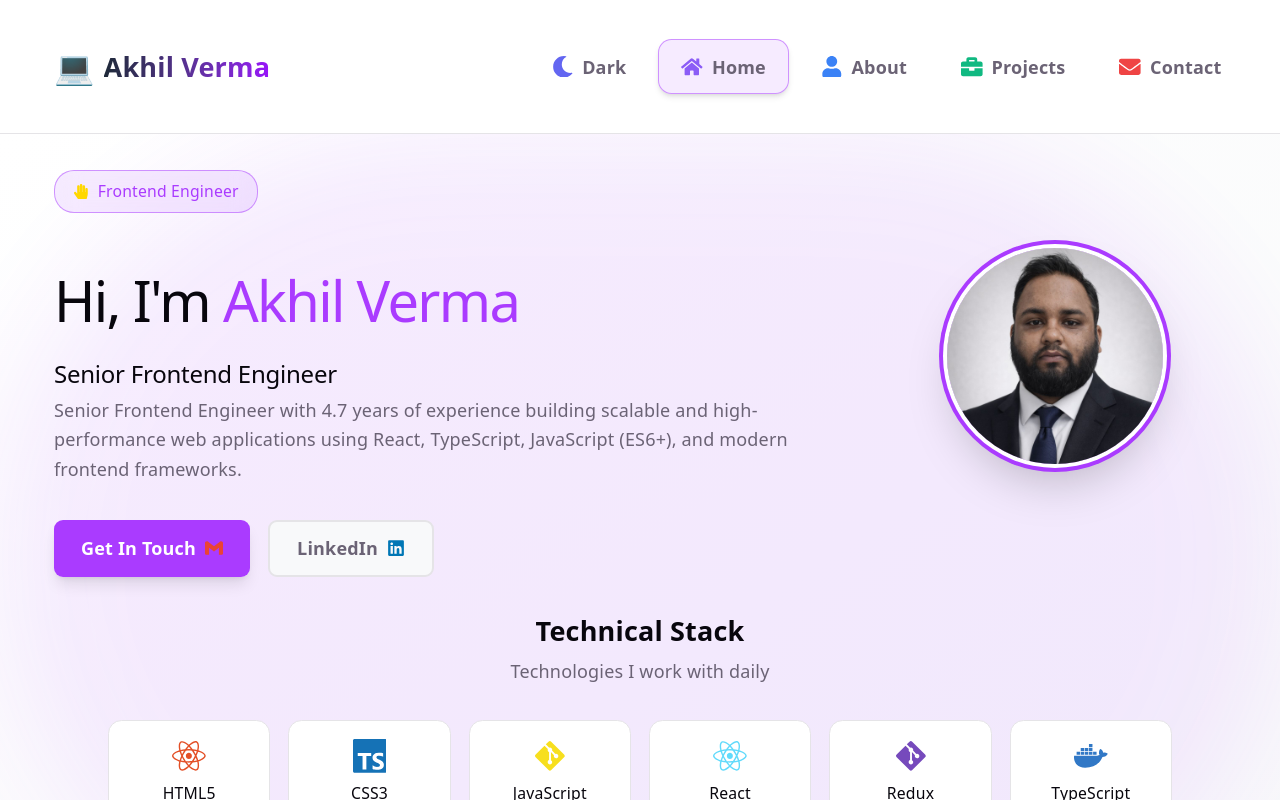
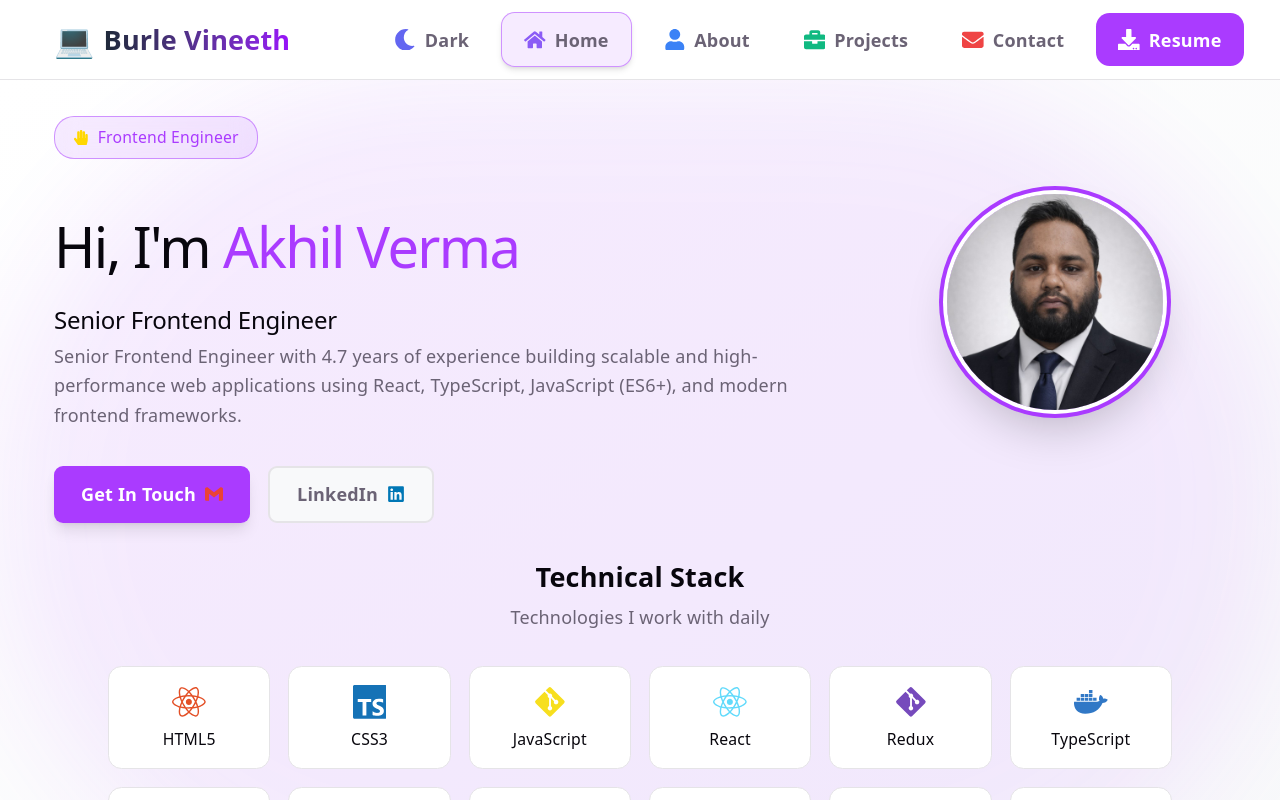
Before and after one commit to Akhil11V/portfolio, a React (Vite) app: page / in a window 1280 px wide. Shown: the top 800 px of the page. Built offline with nearby package versions, Linux system fonts and the light colour scheme.

Commit message:
Update Navigation.tsx

```diff
--- a/src/components/Navigation.tsx
+++ b/src/components/Navigation.tsx
@@ -9,6 +9,7 @@ import {
   FaSun,
   FaMoon,
   FaTimes,
+  FaDownload,
 } from "react-icons/fa";
 
 const Navigation = () => {
@@ -126,7 +127,7 @@ const Navigation = () => {
   return (
     <>
       <nav
-        className={`flex justify-between items-center p-4 sm:p-6 lg:p-8 border-b border-(--border) bg-(--bg) sticky top-0 z-50 transition-all duration-300 ${isScrolled ? "backdrop-blur-md bg-opacity-80 shadow-lg" : "backdrop-blur-none"}`}
+        className={`flex justify-between items-center py-2 px-4 sm:px-6 lg:px-8 border-b border-(--border) bg-(--bg) sticky top-0 z-50 transition-all duration-300 ${isScrolled ? "backdrop-blur-md bg-opacity-80 shadow-lg" : "backdrop-blur-none"}`}
       >
         <div className="flex justify-between items-center w-full max-w-281.5 mx-auto">
           <div className="flex items-center">
@@ -139,10 +140,10 @@ const Navigation = () => {
                 💻
               </span>
               <span className="font-bold bg-linear-to-r from-gray-800 to-purple-600 bg-clip-text text-transparent hidden sm:inline">
-                Akhil Verma
+                Burle Vineeth
               </span>
               <span className="font-bold bg-linear-to-r from-gray-800 to-purple-600 bg-clip-text text-transparent sm:hidden">
-                AV
+                BV
               </span>
             </Link>
           </div>
@@ -207,6 +208,19 @@ const Navigation = () => {
                 </Link>
               </li>
             ))}
+            <li className="relative">
+              <a
+                href="resume.pdf"
+                download="resume.pdf"
+                className="flex items-center gap-2 text-white bg-linear-to-r from-(--accent) to-(--primary-color) no-underline font-medium p-2 sm:p-3 px-3 sm:px-5 rounded-xl transition-all duration-300 relative overflow-hidden hover:-translate-y-0.5 hover:shadow-lg"
+                title="Download your resume"
+              >
+                <span className="text-[1.2rem] transition-transform duration-300">
+                  <FaDownload style={{ color: "white" }} />
+                </span>
+                <span className="font-semibold hidden md:inline">Resume</span>
+              </a>
+            </li>
           </ul>
         </div>
       </nav>
@@ -221,7 +235,7 @@ const Navigation = () => {
             <div className="flex items-center gap-2">
               <span className="text-[1.8rem]">💻</span>
               <span className="font-bold bg-linear-to-r from-purple-700 to-blue-700 bg-clip-text text-transparent">
-                Akhil Verma
+                Burle Vineeth
               </span>
             </div>
             <button
@@ -282,8 +296,8 @@ const Navigation = () => {
           {/* Sidebar Footer */}
           <div className="p-4 border-t border-(--border) bg-(--bg-secondary)">
             <div className="text-center text-(--text-secondary) text-sm font-medium">
-              <p>© 2024 Akhil Verma</p>
-              <p className="mt-1 text-(--accent)">Senior Frontend Engineer</p>
+              <p>© 2024 Burle Vineeth</p>
+              <p className="mt-1 text-(--accent)">Frontend Engineer</p>
             </div>
           </div>
         </div>
```
